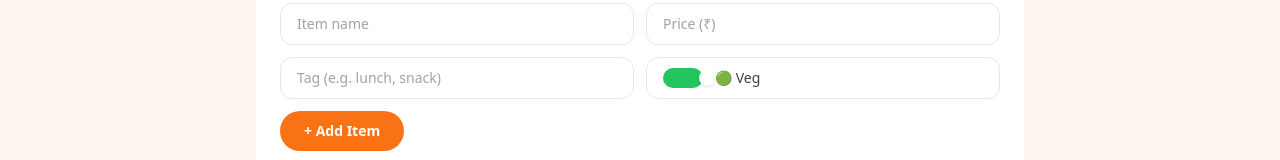
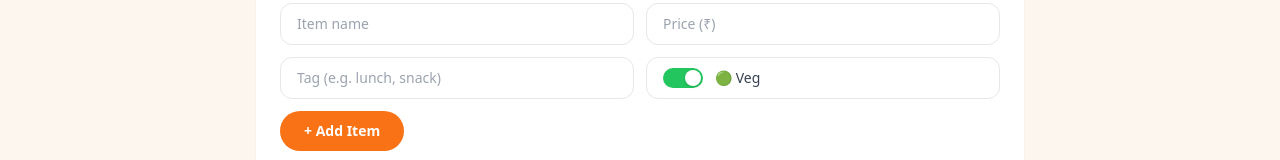
Before and after one commit to aakashsharmatech21-netizen/nearbite, a React (Vite) app in the folder client/: page /dashboard in a window 1280 px wide. Shown: the part 243-403 px from the top of the page. Built offline with nearby package versions, Linux system fonts and the light colour scheme; no server answers; sample sign-in values are in the browser's storage.

Commit message:
fix:again toggle circle position

```diff
--- a/client/src/pages/Dashboard.jsx
+++ b/client/src/pages/Dashboard.jsx
@@ -158,8 +158,8 @@ export default function Dashboard() {
                   }`}
                 >
                   <span
-                    className={`absolute top-0.5 w-4 h-4 bg-white rounded-full shadow transition-transform ${
-                      form.isVeg ? 'translate-x-4' : 'translate-x-0.5'
+                    className={`absolute top-0.5 left-0.5 w-4 h-4 bg-white rounded-full shadow transition-transform ${
+                      form.isVeg ? 'translate-x-5' : 'translate-x-0'
                     }`}
                   />
                 </button>
```
